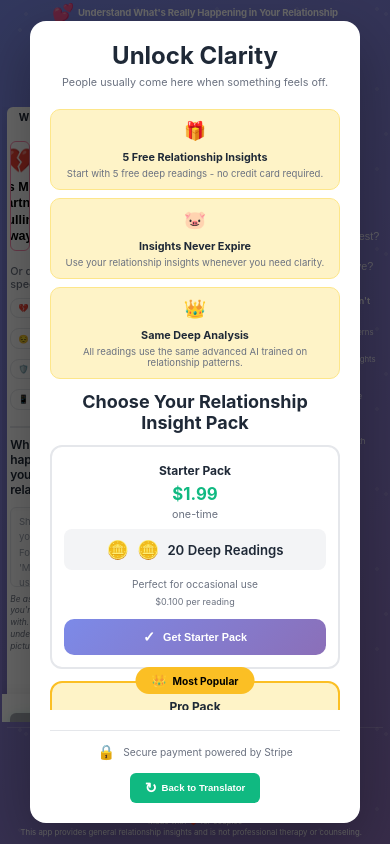
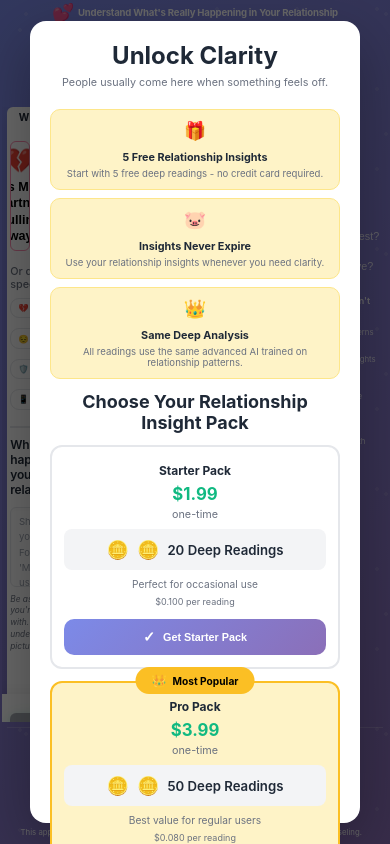
Before and after one commit to maxkantor/love-behavior-translator, a React (Vite) app in the folder frontend/: page / in a window 390 px wide. Both pictures are taken after a click on the button "💡 Unlock Clarity". Built offline with nearby package versions, Linux system fonts and the light colour scheme; no server answers.

Commit message:
Remove vertical scrollbar from credit modal on all OS - change overflow-y auto to visible

```diff
--- a/frontend/src/ui/styles.css
+++ b/frontend/src/ui/styles.css
@@ -2915,7 +2915,7 @@ body {
   z-index: 1000;
   padding: 20px;
   animation: fadeIn 0.3s ease-out;
-  overflow-y: auto;
+  overflow: hidden;
 }
 
 @keyframes fadeIn {
@@ -2945,7 +2945,7 @@ body {
   max-width: 1000px;
   width: 95%;
   max-height: 95vh;
-  overflow: hidden;
+  overflow: visible;
   box-shadow: 0 20px 60px rgba(0, 0, 0, 0.3);
   animation: slideUp 0.3s ease-out;
   padding: 24px 32px;
@@ -3014,7 +3014,7 @@ body {
 .packs-section {
   margin-bottom: 20px;
   flex: 1;
-  overflow-y: auto;
+  overflow: visible;
   min-height: 0;
 }
 
@@ -3833,6 +3833,15 @@ body {
   .credit-modal-content {
     max-height: 98vh;
     padding: 16px 20px;
+    overflow: visible !important;
+  }
+
+  .packs-section {
+    overflow: visible !important;
+  }
+
+  .packs-grid {
+    overflow: visible !important;
   }
 
   .credit-modal-header h1 {
```
